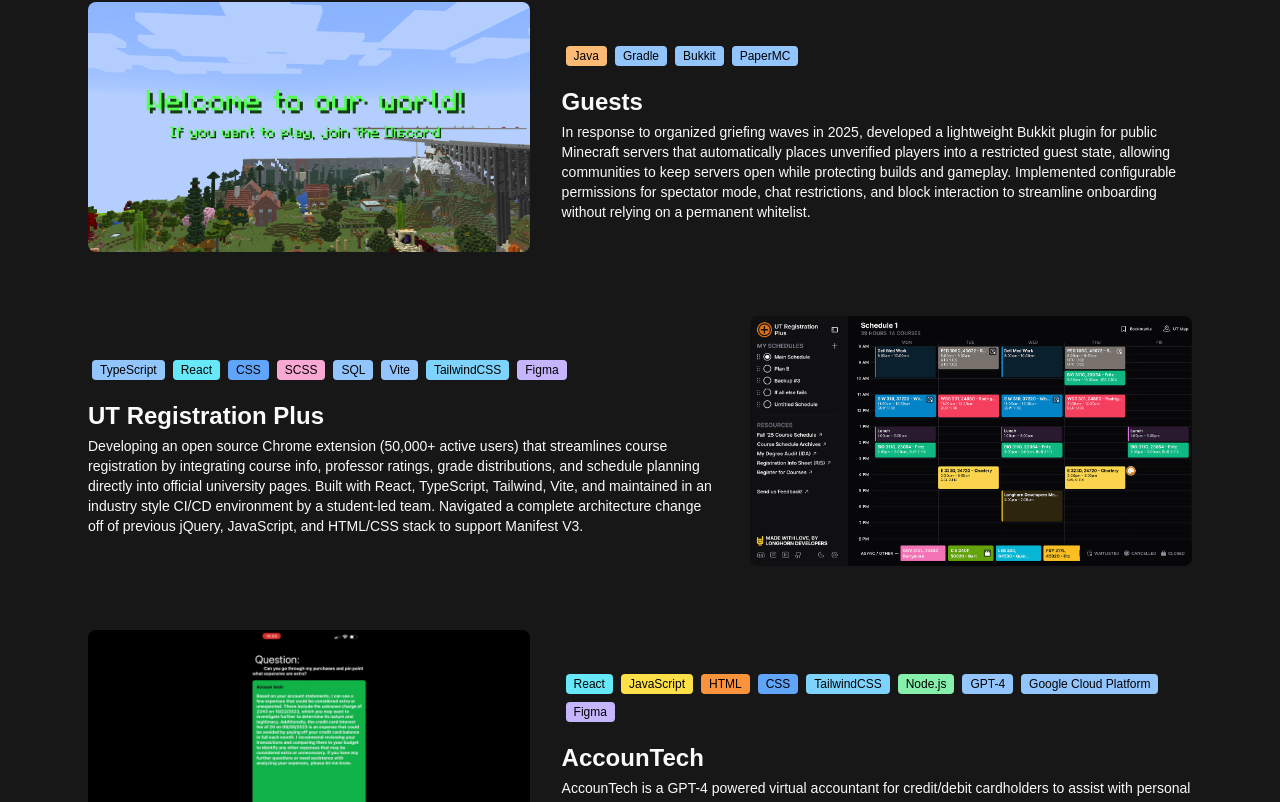
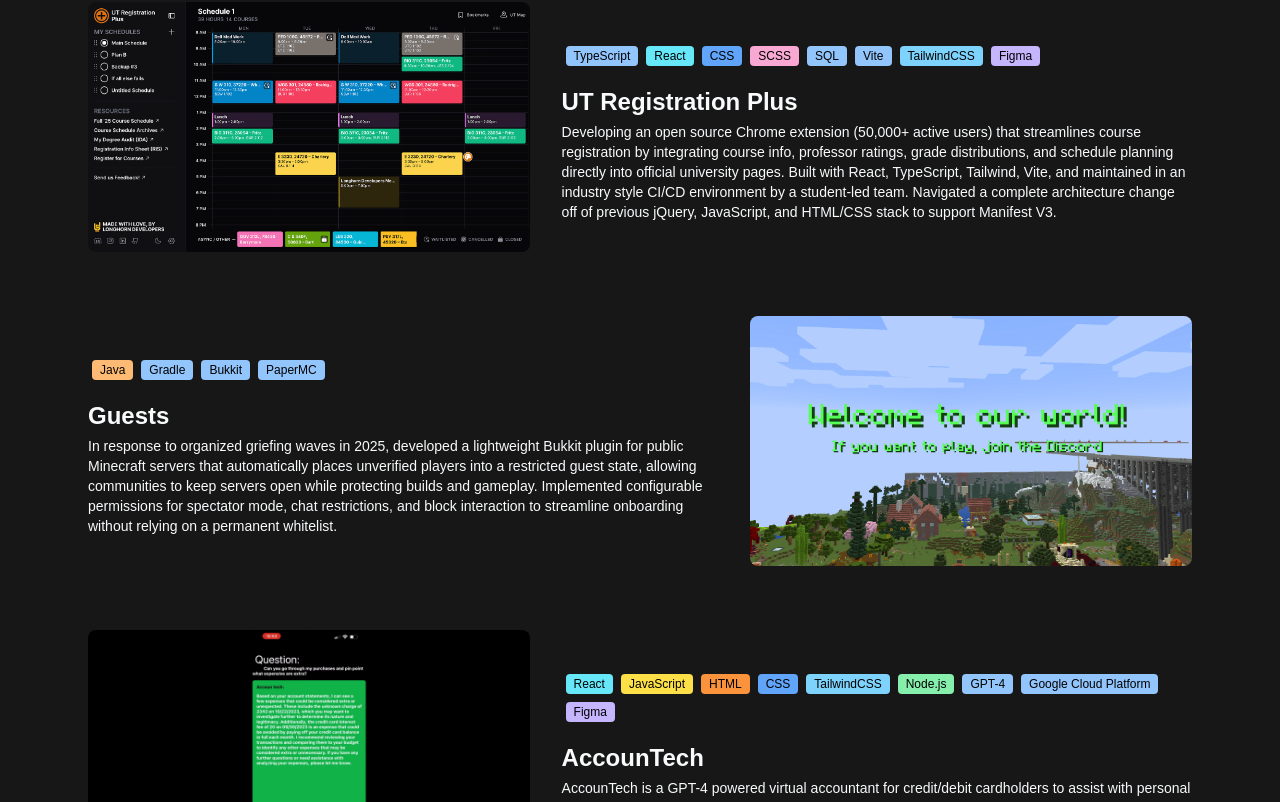
Before and after one commit to DereC4/derek-chen-website, a Next.js app: page / in a window 1280 px wide. Shown: the part 1846-2648 px from the top of the page. Built offline with nearby package versions, Linux system fonts and the light colour scheme.

Commit message:
feat: period function will sort projects with 'present' at the very top

```diff
--- a/src/components/ProjectsSection.tsx
+++ b/src/components/ProjectsSection.tsx
@@ -21,6 +21,10 @@ const featuredProjectIds = [
  * @returns Parsed date object
  */
 const parseStartDate = (period: string): Date => {
+    if (period.trim().toLowerCase().startsWith('present')) {
+        return new Date(9999, 11, 31);
+    }
+
     const months: { [key: string]: number } = {
         January: 0,
         February: 1,
@@ -91,7 +95,10 @@ export default function ProjectsSection() {
                 ))}
             </div>
             <div className='text-center mt-12'>
-                <Link href='/projects' className='inline-block px-6 py-3 bg-foreground text-background rounded-lg font-semibold hover:opacity-90 transition-opacity'>
+                <Link
+                    href='/projects'
+                    className='inline-block px-6 py-3 bg-foreground text-background rounded-lg font-semibold hover:opacity-90 transition-opacity'
+                >
                     See more projects here!
                 </Link>
             </div>
--- a/src/data/personalProjects.ts
+++ b/src/data/personalProjects.ts
@@ -19,7 +19,8 @@ Integrates professor ratings, grade distributions, and schedule planning into of
         image: '/images/projects/ut-registration-plus.png',
         technologies: ['TypeScript', 'React', 'CSS', 'SCSS', 'SQL', 'Vite', 'TailwindCSS', 'Figma'],
         href: '/projects/ut-registration-plus',
-        period: 'Dec 2023 – Present',
+        period: 'Present – Present',
+        // period: 'Dec 2023 – Present',
     },
     {
         id: 'minecraft-moddev',
```
